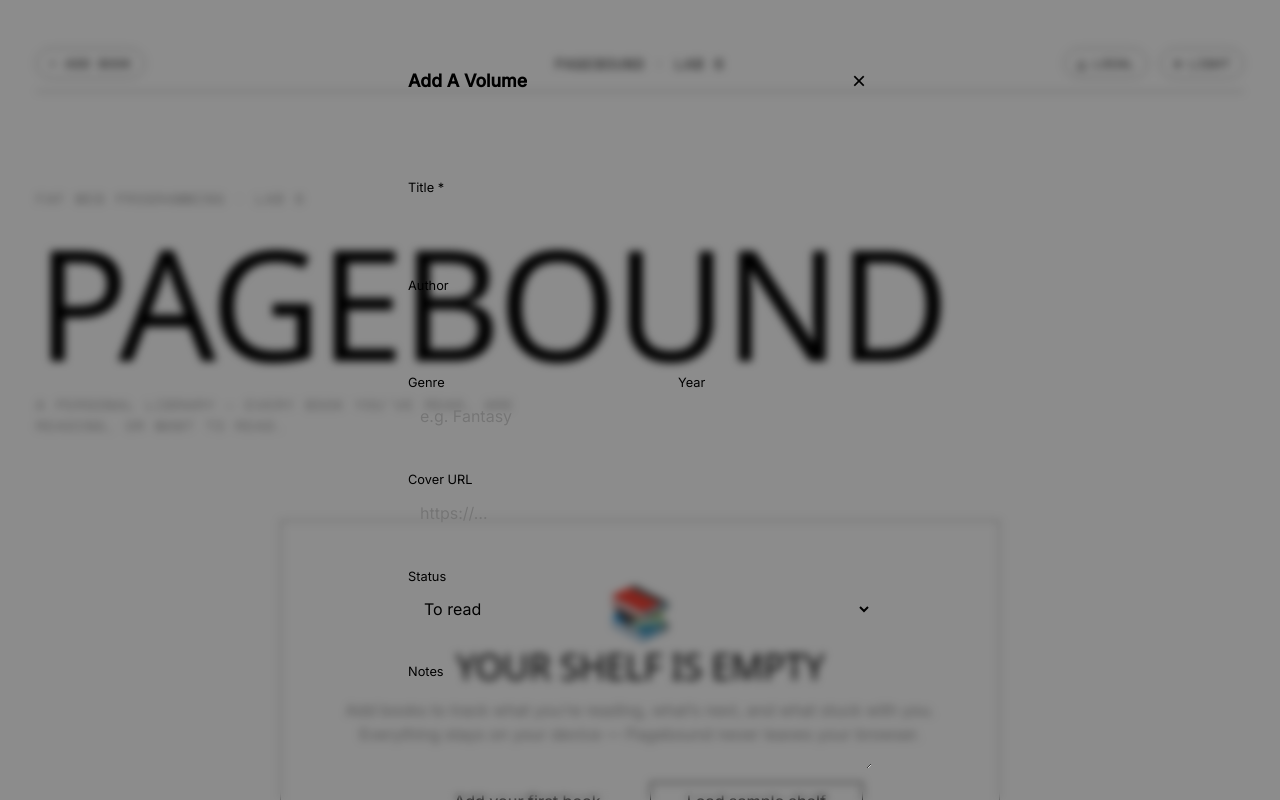
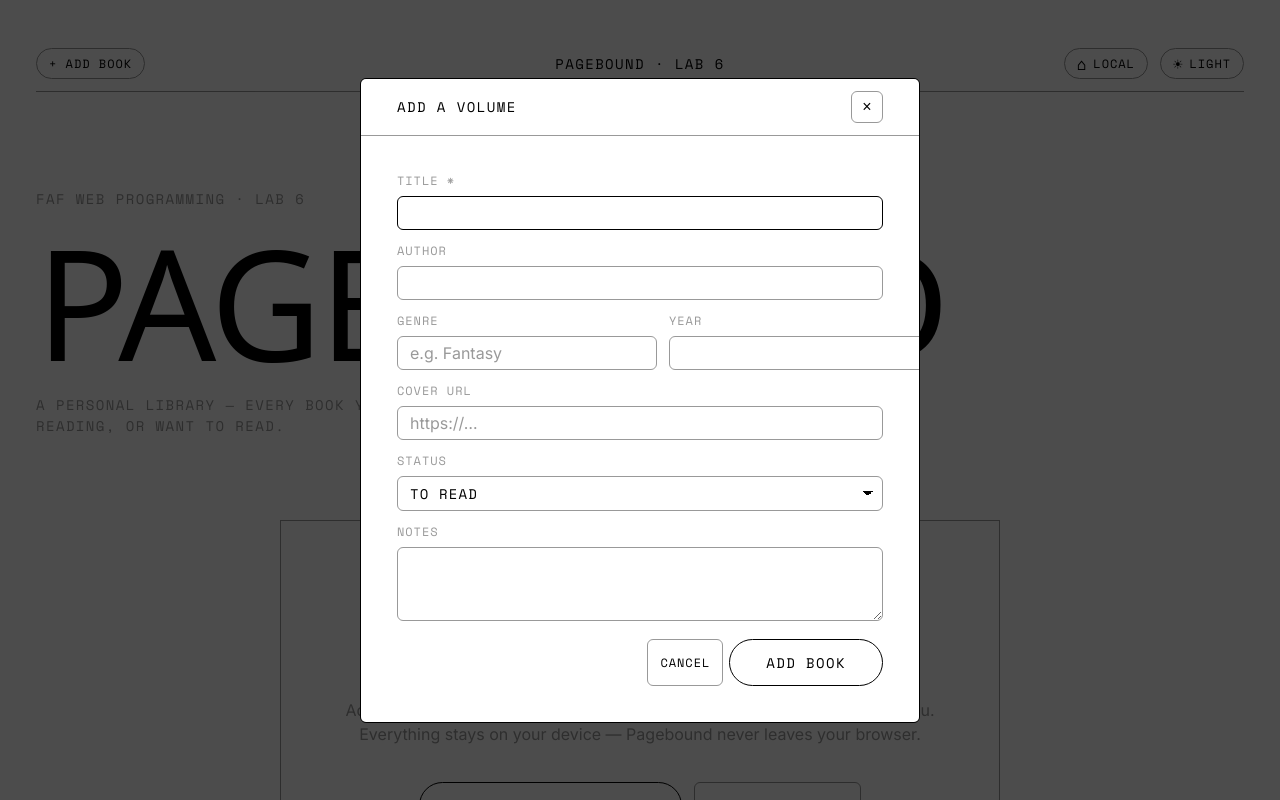
Before and after one commit to blinduandi/tum-web-lab, a React (Vite) app in the folder lab-6/: page / in a window 1280 px wide. Both pictures are taken after a click on the button "+ ADD BOOK". Shown: the top 800 px of the page. Built offline with nearby package versions, Linux system fonts and the light colour scheme; a web font is replaced by a local one.

Commit message:
lab-6: redesign modal, inputs, primary pill + secondary utility buttons

```diff
--- a/lab-6/src/styles/forms.css
+++ b/lab-6/src/styles/forms.css
@@ -1,8 +1,17 @@
+/*
+ * Modal + form. The modal is the only "elevated" surface in the system,
+ * but per DESIGN.md §4 it stays on the same canvas with a hairline frame —
+ * no shadow, no rounded card, no glassmorphism.
+ *
+ * Inputs follow the §4 fallback (transparent canvas, mid border, white on
+ * focus). Buttons use the two-tier system: pill primary (white outline,
+ * fills on hover) + utility secondary (6px gray, hairline).
+ */
+
 .modal-backdrop {
   position: fixed;
   inset: 0;
-  background: rgb(0 0 0 / 0.45);
-  backdrop-filter: blur(4px);
+  background: rgba(0, 0, 0, 0.7);
   display: grid;
   place-items: center;
   padding: var(--space-4);
@@ -11,55 +20,65 @@
 }
 
 .modal {
-  background: var(--surface);
+  background: var(--bg);
   color: var(--text);
-  border-radius: var(--radius-lg);
-  border: 1px solid var(--border);
+  border: var(--hairline) solid var(--text);
+  border-radius: var(--radius-utility);
   width: 100%;
   max-width: 560px;
   max-height: calc(100vh - 4rem);
   overflow: auto;
-  box-shadow: var(--shadow-lg);
-  animation: pop-in var(--transition-med);
+  animation: fade-in var(--transition-med);
 }
 
 .modal__header {
   display: flex;
   align-items: center;
   justify-content: space-between;
-  padding: var(--space-4) var(--space-5);
-  border-bottom: 1px solid var(--border);
+  gap: var(--space-3);
+  padding: var(--space-3) var(--space-4);
+  border-bottom: var(--hairline) solid var(--mid);
 }
 
 .modal__title {
   margin: 0;
-  font-size: 1.1rem;
+  font-family: var(--font-mono);
+  font-size: var(--text-compact);
+  font-weight: 400;
+  letter-spacing: var(--track-caps);
+  text-transform: uppercase;
+  color: var(--text);
 }
 
 .modal__close {
-  background: none;
-  border: none;
-  font-size: 1.5rem;
+  background: transparent;
+  border: var(--hairline) solid var(--mid);
+  border-radius: var(--radius-utility);
+  width: 32px;
+  height: 32px;
+  display: grid;
+  place-items: center;
+  color: var(--text);
+  font-size: 1rem;
   line-height: 1;
-  color: var(--text-muted);
   cursor: pointer;
-  border-radius: var(--radius-sm);
-  padding: 0 var(--space-2);
+  transition: border-color var(--transition-fast);
 }
 
 .modal__close:hover {
-  color: var(--text);
-  background: var(--surface-2);
+  border-color: var(--text);
 }
 
 .modal__body {
-  padding: var(--space-5);
+  padding: var(--space-4);
 }
+
+/* ── Form layout ──────────────────────────────────────────────────── */
 
 .book-form {
   display: flex;
   flex-direction: column;
-  gap: var(--space-4);
+  gap: var(--space-3);
 }
 
 .field {
@@ -69,30 +88,57 @@
 }
 
 .field > span {
-  font-size: 0.8rem;
-  color: var(--text-muted);
+  font-family: var(--font-mono);
+  font-size: var(--text-micro);
+  letter-spacing: var(--track-caps-tight);
+  text-transform: uppercase;
+  color: var(--mid);
 }
 
 .field input,
 .field select,
 .field textarea {
   padding: var(--space-2) var(--space-3);
-  border: 1px solid var(--border);
-  border-radius: var(--radius-sm);
-  background: var(--surface-2);
+  border: var(--hairline) solid var(--mid);
+  border-radius: var(--radius-utility);
+  background: transparent;
   color: var(--text);
-  font: inherit;
-  transition:
-    border-color var(--transition-fast),
-    box-shadow var(--transition-fast);
+  font-family: var(--font-body);
+  font-size: var(--text-body);
+  transition: border-color var(--transition-fast);
+  /* Bugatti has no glow; the border-color shift IS the focus signal. */
+}
+
+.field input::placeholder,
+.field textarea::placeholder {
+  color: var(--mid);
 }
 
 .field input:focus,
 .field select:focus,
 .field textarea:focus {
   outline: none;
-  border-color: var(--accent);
-  box-shadow: 0 0 0 3px var(--accent-soft);
+  border-color: var(--text);
+}
+
+.field select {
+  font-family: var(--font-mono);
+  font-size: var(--text-compact);
+  letter-spacing: var(--track-caps-tight);
+  text-transform: uppercase;
+  appearance: none;
+  background-image: linear-gradient(45deg, transparent 50%, currentColor 50%),
+    linear-gradient(135deg, currentColor 50%, transparent 50%);
+  background-position: calc(100% - 14px) 50%, calc(100% - 9px) 50%;
+  background-size: 5px 5px, 5px 5px;
+  background-repeat: no-repeat;
+  padding-right: var(--space-4);
+}
+
+.field textarea {
+  resize: vertical;
+  min-height: 4.5rem;
+  font-family: var(--font-body);
 }
 
 .field-row {
@@ -103,76 +149,115 @@
 
 .form-error {
   margin: 0;
-  color: var(--danger);
-  font-size: 0.85rem;
+  font-family: var(--font-mono);
+  font-size: var(--text-micro);
+  letter-spacing: var(--track-caps-tight);
+  text-transform: uppercase;
+  color: var(--text);
+  padding: var(--space-2);
+  border: var(--hairline) solid var(--text);
+  border-radius: var(--radius-utility);
 }
 
 .form-hint {
   margin: 0;
-  font-size: 0.85rem;
-  color: var(--text-muted);
+  font-family: var(--font-body);
+  font-size: var(--text-compact);
   line-height: 1.5;
+  color: var(--mid);
 }
 
 .role-legend {
   margin: 0;
   padding: var(--space-3);
   list-style: none;
-  background: var(--surface-2);
-  border-radius: var(--radius-sm);
-  font-size: 0.8rem;
-  color: var(--text-muted);
+  border: var(--hairline) solid var(--mid);
+  border-radius: var(--radius-utility);
+  font-family: var(--font-mono);
+  font-size: var(--text-micro);
+  letter-spacing: var(--track-caps-tight);
+  text-transform: uppercase;
+  color: var(--mid);
   display: flex;
   flex-direction: column;
-  gap: var(--space-1);
+  gap: var(--space-2);
 }
 
 .role-legend b {
   color: var(--text);
-  font-weight: 600;
+  font-weight: 400;
+  margin-right: var(--space-1);
 }
+
+/* ── Buttons (DESIGN.md §4) ───────────────────────────────────────── */
 
 .form-actions {
   display: flex;
   justify-content: flex-end;
   gap: var(--space-2);
+  margin-top: var(--space-2);
 }
 
 .button {
-  padding: var(--space-2) var(--space-4);
-  border-radius: var(--radius-sm);
-  border: 1px solid transparent;
+  font-family: var(--font-mono);
+  font-size: var(--text-compact);
+  font-weight: 400;
+  letter-spacing: var(--track-caps);
+  text-transform: uppercase;
   cursor: pointer;
-  font: inherit;
-  font-weight: 500;
   transition:
     background var(--transition-fast),
+    color var(--transition-fast),
     border-color var(--transition-fast),
-    transform var(--transition-fast);
+    opacity var(--transition-fast);
 }
 
 .button:active {
-  transform: translateY(1px);
+  opacity: 0.7;
 }
 
+/* Primary — white outlined pill (§4.Primary) */
 .button--primary {
-  background: var(--accent);
-  color: var(--accent-text);
+  background: transparent;
+  color: var(--text);
+  border: var(--hairline) solid var(--text);
+  border-radius: var(--radius-pill);
+  padding: var(--space-3) var(--space-4);
 }
 
 .button--primary:hover {
-  filter: brightness(1.05);
+  background: var(--text);
+  color: var(--bg);
 }
 
+.button--primary:disabled {
+  border-color: var(--mid);
+  color: var(--mid);
+  cursor: not-allowed;
+  background: transparent;
+}
+
+/* Secondary — 6px utility (§4.Secondary) */
 .button--ghost {
   background: transparent;
-  border-color: var(--border);
   color: var(--text);
+  border: var(--hairline) solid var(--mid);
+  border-radius: var(--radius-utility);
+  padding: var(--space-2) var(--space-3);
+  font-size: var(--text-micro);
+  letter-spacing: var(--track-caps-tight);
 }
 
 .button--ghost:hover {
-  background: var(--surface-2);
+  border-color: var(--text);
 }
+
+.button--ghost:disabled {
+  color: var(--mid);
+  cursor: not-allowed;
+}
+
+/* ── Animations ──────────────────────────────────────────────────── */
 
 @keyframes fade-in {
   from {
@@ -183,17 +268,6 @@
   }
 }
 
-@keyframes pop-in {
-  from {
-    opacity: 0;
-    transform: translateY(8px) scale(0.98);
-  }
-  to {
-    opacity: 1;
-    transform: none;
-  }
-}
-
 @media (max-width: 540px) {
   .field-row {
     grid-template-columns: 1fr;
```
